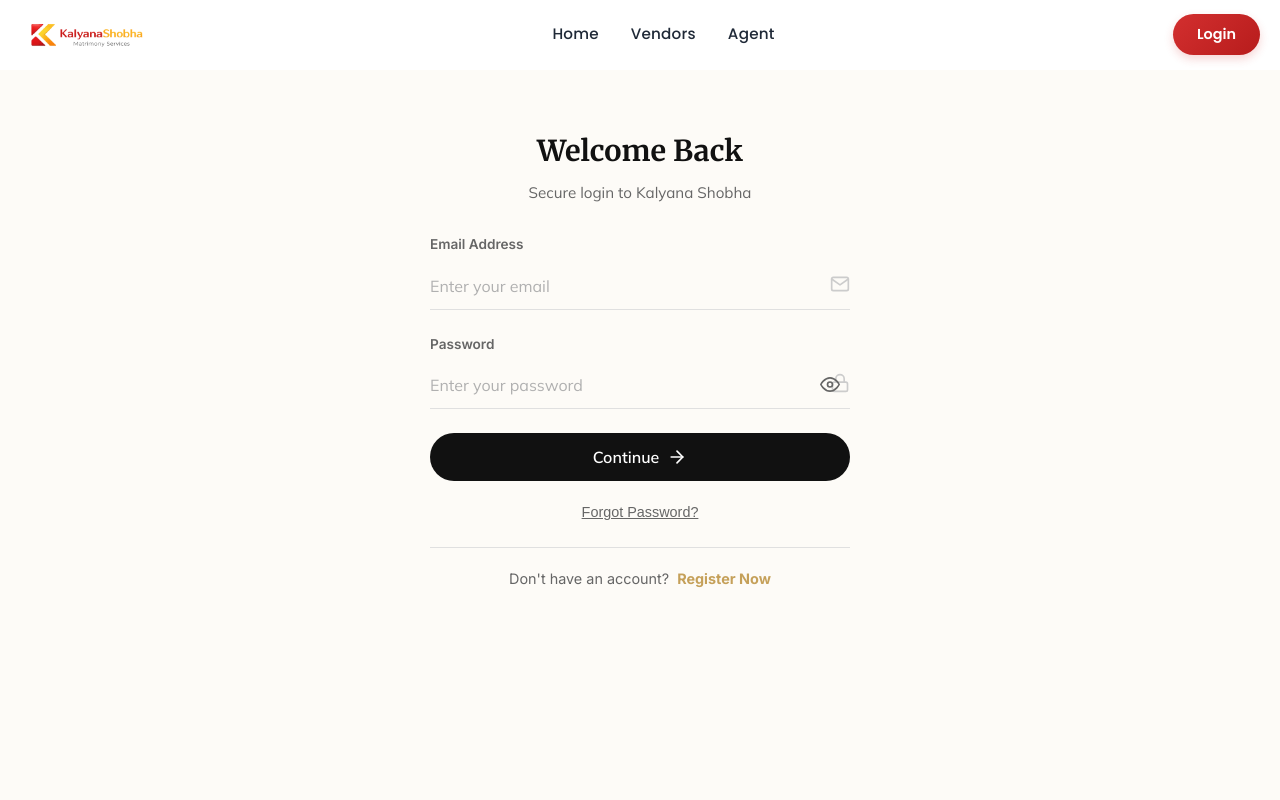
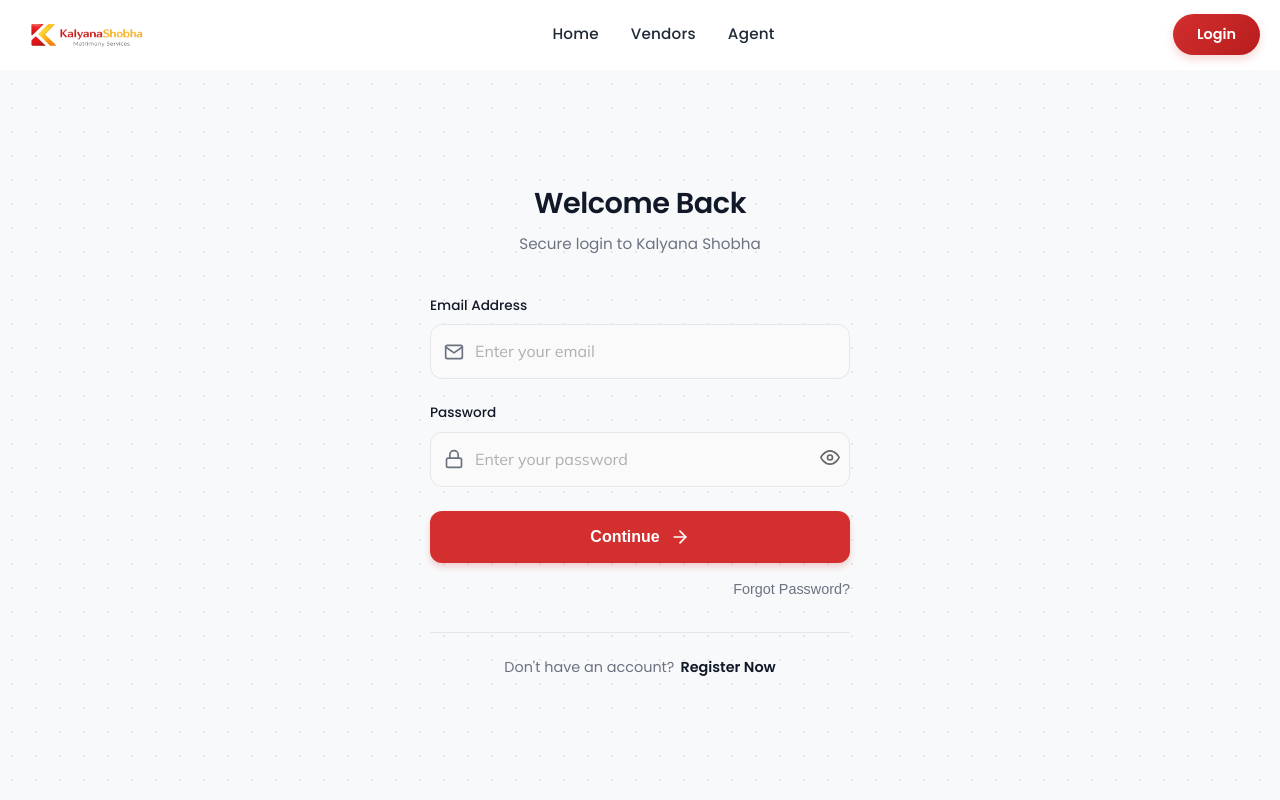
Before and after one commit to Naveen01-alt/kalyanashobha, a React (Vite) app: page /login in a window 1280 px wide. Built offline with nearby package versions, Linux system fonts and the light colour scheme.

Commit message:
Update Login.css

```diff
--- a/src/User/Pages/Login/Login.css
+++ b/src/User/Pages/Login/Login.css
@@ -1,63 +1,74 @@
-@import url('https://fonts.googleapis.com/css2?family=Merriweather:ital,wght@0,300;0,400;0,700;1,400&family=Mulish:wght@300;400;500;600;700&display=swap');
+/* --- 1. CORE VARIABLES (Consistent with Registration/Dashboard) --- */
+@import url('https://fonts.googleapis.com/css2?family=Poppins:wght@300;400;500;600;700&display=swap');
 
 :root {
-  --bg-color: #FDFBF7;
-  --text-primary: #2D2D2D;
-  --text-secondary: #5A5A5A;
-  --accent-color: #C5A059; /* Gold */
-  --accent-hover: #B08D45;
-  --input-border: #E0E0E0;
-  --error-color: #D93025;
-  --radius: 8px;
-  --transition: 0.3s ease;
+  /* Brand Colors */
+  --auth-primary: #D32F2F;        /* Corporate Red */
+  --auth-primary-hover: #b71c1c;
+  --auth-accent: #FFCA28;         /* Luxury Amber */
+
+  /* Neutral Palette */
+  --auth-bg: #F8F9FA;             /* Professional Light Gray */
+  --auth-card: #FFFFFF;           /* Pure White Card */
+  --auth-text-main: #111827;      /* Sharp Black */
+  --auth-text-sub: #6B7280;       /* Muted Slate */
+  --auth-border: #E5E7EB;
+  --auth-input-bg: #FAFAFA;
+
+  /* Metrics */
+  --auth-radius: 12px;
+  --auth-shadow: 0 4px 6px -1px rgba(0, 0, 0, 0.05), 0 2px 4px -1px rgba(0, 0, 0, 0.03);
+  --auth-ease: cubic-bezier(0.4, 0, 0.2, 1);
 }
 
-body {
-  font-family: 'Mulish', sans-serif;
-  background-color: var(--bg-color);
-  margin: 0;
-}
+/* --- 2. LAYOUT & WRAPPER --- */
+.login-wrapper {
+  min-height: 100vh;
+  background-color: var(--auth-bg);
+  /* Optional: Subtle geometric background pattern */
+  background-image: radial-gradient(#E5E7EB 1px, transparent 1px);
+  background-size: 24px 24px;
 
-/* --- LAYOUT --- */
-.login-wrapper {
-  min-height: 90vh;
   display: flex;
   justify-content: center;
   align-items: center;
-  padding: 20px;
+  padding: 100px 20px 40px; /* Top padding clears Navbar */
+  font-family: 'Poppins', sans-serif;
 }
 
+/* --- 3. THE CARD --- */
 .login-card {
-  background: #ffffff;
   width: 100%;
-  max-width: 450px;
-  padding: 40px;
-  border-radius: 12px;
-  box-shadow: 0 10px 30px rgba(0,0,0,0.05); /* Soft premium shadow */
-  border: 1px solid rgba(0,0,0,0.02);
+  max-width: 440px;
+  background: var(--auth-card);
+  padding: 48px 40px;
+  border-radius: var(--auth-radius);
+  box-shadow: var(--auth-shadow);
+  border: 1px solid var(--auth-border);
+  position: relative;
 }
 
-/* --- TYPOGRAPHY --- */
+/* Header Section */
 .brand-header {
   text-align: center;
-  margin-bottom: 30px;
+  margin-bottom: 40px;
 }
 
 .brand-header h2 {
-  font-family: 'Merriweather', serif;
   font-size: 1.8rem;
-  color: var(--text-primary);
-  margin-bottom: 8px;
-  font-weight: 700;
+  font-weight: 600;
+  color: var(--auth-text-main);
+  margin: 0 0 8px 0;
+  letter-spacing: -0.5px;
 }
 
 .subtitle {
   font-size: 0.95rem;
-  color: var(--text-secondary);
-  font-family: 'Mulish', sans-serif;
+  color: var(--auth-text-sub);
+  margin: 0;
 }
 
-/* --- INPUTS (Consistent with Register) --- */
+/* --- 4. FORM ELEMENTS --- */
 .input-group {
   margin-bottom: 24px;
 }
@@ -65,9 +76,9 @@ body {
 .input-group label {
   display: block;
   font-size: 0.85rem;
-  color: var(--text-secondary);
+  font-weight: 500;
+  color: var(--auth-text-main);
   margin-bottom: 8px;
-  font-weight: 600;
 }
 
 .input-wrapper {
@@ -76,258 +87,234 @@ body {
   align-items: center;
 }
 
-input {
+.input-wrapper input {
   width: 100%;
-  padding: 12px 0;
-  padding-right: 30px; /* Space for icon */
-  font-family: 'Merriweather', serif;
-  font-size: 1.1rem;
-  color: var(--text-primary);
-  background: transparent;
-  border: none;
-  border-bottom: 1px solid var(--input-border);
-  border-radius: 0;
-  transition: border-color var(--transition);
+  padding: 14px 16px 14px 44px; /* Left padding for icon */
+  border: 1.5px solid var(--auth-border);
+  border-radius: var(--auth-radius);
+  font-family: inherit;
+  font-size: 1rem;
+  color: var(--auth-text-main);
+  background: var(--auth-input-bg);
+  transition: all 0.2s var(--auth-ease);
 }
 
-input:focus {
-  outline: none;
-  border-bottom-color: var(--accent-color);
+/* Icon Position inside input */
+.input-icon {
+  position: absolute;
+  left: 14px;
+  color: var(--auth-text-sub);
+  display: flex;
+  align-items: center;
+  pointer-events: none; /* Allows click-through to input */
 }
 
-.input-icon {
-  position: absolute;
-  right: 0;
-  color: #ccc;
-  pointer-events: none;
+.input-wrapper input:focus {
+  outline: none;
+  border-color: var(--auth-text-main); /* Black border on focus (Minimal) */
+  background: #fff;
+  box-shadow: 0 0 0 4px rgba(0, 0, 0, 0.03);
 }
 
-input:focus + .input-icon {
-  color: var(--accent-color);
+.input-wrapper input:focus + .input-icon {
+  color: var(--auth-text-main);
 }
 
-/* --- BUTTONS --- */
+/* --- 5. BUTTONS --- */
 .login-btn {
   width: 100%;
-  background: var(--text-primary);
-  color: #fff;
+  padding: 16px;
+  background: var(--auth-primary);
+  color: white;
   border: none;
-  padding: 14px;
+  border-radius: var(--auth-radius);
   font-size: 1rem;
   font-weight: 600;
-  border-radius: 30px;
   cursor: pointer;
   display: flex;
   align-items: center;
   justify-content: center;
   gap: 10px;
-  transition: var(--transition);
-  font-family: 'Mulish', sans-serif;
+  transition: all 0.2s;
+  box-shadow: 0 4px 6px rgba(211, 47, 47, 0.2);
 }
 
-.login-btn:hover {
-  background: black;
-  transform: translateY(-2px);
-  box-shadow: 0 5px 15px rgba(0,0,0,0.1);
+.login-btn:hover:not(:disabled) {
+  background: var(--auth-primary-hover);
+  transform: translateY(-1px);
+  box-shadow: 0 6px 12px rgba(211, 47, 47, 0.3);
 }
 
 .login-btn:disabled {
   opacity: 0.7;
   cursor: not-allowed;
-  transform: none;
 }
 
+/* Secondary Links (Forgot Password) */
 .footer-links {
-  margin-top: 20px;
-  text-align: center;
+  margin-top: 16px;
+  text-align: right;
 }
 
 .link-btn {
   background: none;
   border: none;
-  color: var(--text-secondary);
+  color: var(--auth-text-sub);
   font-size: 0.9rem;
   cursor: pointer;
-  text-decoration: underline;
+  padding: 0;
   transition: color 0.2s;
 }
 
 .link-btn:hover {
-  color: var(--accent-color);
+  color: var(--auth-primary);
+  text-decoration: underline;
 }
 
-.link-btn.small {
-  font-size: 0.8rem;
+/* Register Section */
+.register-section {
+  margin-top: 32px;
+  padding-top: 24px;
+  border-top: 1px solid var(--auth-border);
+  text-align: center;
+  font-size: 0.9rem;
+  color: var(--auth-text-sub);
 }
 
-/* --- OTP STYLING --- */
+.register-link {
+  color: var(--auth-text-main);
+  font-weight: 600;
+  text-decoration: none;
+  margin-left: 6px;
+  transition: color 0.2s;
+}
+
+.register-link:hover {
+  color: var(--auth-primary);
+}
+
+/* --- 6. OTP INPUTS --- */
 .otp-section {
   text-align: center;
 }
 
 .otp-instruction {
   font-size: 0.95rem;
-  color: var(--text-secondary);
-  margin-bottom: 30px;
+  color: var(--auth-text-sub);
+  margin-bottom: 24px;
   line-height: 1.5;
+}
+
+.otp-instruction strong {
+  color: var(--auth-text-main);
 }
 
 .otp-container {
   display: flex;
-  justify-content: space-between;
   gap: 10px;
-  margin-bottom: 30px;
+  justify-content: center;
+  margin-bottom: 24px;
 }
 
 .otp-input {
-  width: 45px !important; /* Force width */
-  height: 50px;
+  width: 48px;
+  height: 56px;
+  border: 1.5px solid var(--auth-border);
+  border-radius: 8px;
   text-align: center;
-  padding: 0;
-  font-size: 1.5rem;
-  border: 1px solid var(--input-border); /* Box style for OTP */
-  border-radius: 8px !important;
-  background: #FAFAFA;
+  font-size: 1.2rem;
+  font-weight: 600;
+  background: var(--auth-input-bg);
+  color: var(--auth-text-main);
+  transition: all 0.2s;
 }
 
 .otp-input:focus {
-  border-color: var(--accent-color);
+  outline: none;
+  border-color: var(--auth-primary);
   background: #fff;
-  box-shadow: 0 0 0 2px rgba(197, 160, 89, 0.1);
+  transform: translateY(-2px);
 }
 
-/* --- ERROR MESSAGES --- */
+/* --- 7. ALERTS & SPINNERS --- */
 .error-banner {
-  background: #ffebee;
-  color: var(--error-color);
-  padding: 10px;
-  font-size: 0.85rem;
-  border-radius: 6px;
-  margin-bottom: 20px;
+  background-color: #FEF2F2;
+  color: #DC2626;
+  border: 1px solid #FECACA;
+  padding: 12px;
+  border-radius: 8px;
+  font-size: 0.9rem;
+  margin-bottom: 24px;
   text-align: center;
+  display: flex;
+  align-items: center;
+  justify-content: center;
 }
 
-/* --- ANIMATION --- */
+.spinner-sm {
+  width: 16px;
+  height: 16px;
+  border: 2px solid rgba(255,255,255,0.3);
+  border-top-color: #fff;
+  border-radius: 50%;
+  animation: spin 0.8s linear infinite;
+}
+
+@keyframes spin { to { transform: rotate(360deg); } }
+
+/* Fade Animation */
 .fade-in {
-  animation: fadeIn 0.5s ease-out forwards;
+  animation: fadeIn 0.5s ease-out;
 }
 
 @keyframes fadeIn {
-  from { opacity: 0; transform: translateY(20px); }
+  from { opacity: 0; transform: translateY(10px); }
   to { opacity: 1; transform: translateY(0); }
 }
 
-/* --- MOBILE RESPONSIVE --- */
+/* --- 8. MOBILE RESPONSIVENESS --- */
 @media (max-width: 480px) {
+  .login-wrapper {
+    padding: 80px 16px 40px; /* Reduced padding */
+  }
+
   .login-card {
-    padding: 25px 20px;
-    box-shadow: none; /* Cleaner look on mobile */
-    background: transparent;
+    padding: 32px 24px;
   }
 
   .brand-header h2 {
-    font-size: 1.6rem;
+    font-size: 1.5rem; /* Smaller heading */
+  }
+
+  .subtitle {
+    font-size: 0.85rem;
+  }
+
+  .input-group label {
+    font-size: 0.8rem;
+  }
+
+  .input-wrapper input {
+    font-size: 0.95rem; /* Slightly smaller text */
+    padding: 12px 14px 12px 40px; /* Adjusted padding */
+  }
+
+  .login-btn {
+    padding: 14px;
+    font-size: 0.95rem;
   }
 
   .otp-container {
-    gap: 5px;
+    gap: 6px; /* Tighter gap for OTP inputs */
   }
 
   .otp-input {
-    width: 40px !important;
-    height: 45px;
-    font-size: 1.2rem;
+    width: 40px;
+    height: 48px;
+    font-size: 1rem;
+  }
+
+  .register-section {
+    font-size: 0.85rem;
   }
 }
-/* --- REGISTRATION LINK SECTION --- */
-.register-section {
-  margin-top: 25px;
-  padding-top: 20px;
-  border-top: 1px solid var(--input-border);
-  text-align: center;
-  display: flex;
-  justify-content: center;
-  align-items: center;
-  gap: 8px;
-}
-
-.register-text {
-  font-size: 0.9rem;
-  color: var(--text-secondary);
-}
-
-.register-link {
-  font-size: 0.9rem;
-  font-weight: 700;
-  color: var(--accent-color); /* Uses the gold accent */
-  text-decoration: none;
-  transition: color 0.3s ease;
-}
-
-.register-link:hover {
-  color: var(--accent-hover);
-  text-decoration: underline;
-}
-
-/* --- Loading Spinner Animation --- */
-@keyframes spin {
-  to { transform: rotate(360deg); }
-}
-
-.spinner-sm {
-  width: 18px;
-  height: 18px;
-  border: 2px solid rgba(255, 255, 255, 0.3);
-  border-top-color: #ffffff;
-  border-radius: 50%;
-  animation: spin 0.8s linear infinite;
-  display: inline-block;
-  margin-right: 8px;
-  vertical-align: middle;
-}
-
-/* Ensure button content stays centered when loading */
-.login-btn {
-  display: flex;
-  align-items: center;
-  justify-content: center;
-  gap: 8px; /* Space between spinner and text */
-}
-
-/* Optional: Slight opacity when disabled */
-.login-btn:disabled {
-  opacity: 0.7;
-  cursor: not-allowed;
-}
-
-
-/* --- Loading Spinner Animation --- */
-@keyframes spin {
-  to { transform: rotate(360deg); }
-}
-
-.spinner-sm {
-  width: 18px;
-  height: 18px;
-  border: 2px solid rgba(255, 255, 255, 0.3);
-  border-top-color: #ffffff;
-  border-radius: 50%;
-  animation: spin 0.8s linear infinite;
-  display: inline-block;
-  margin-right: 8px;
-  vertical-align: middle;
-}
-
-/* Ensure button content stays centered when loading */
-.login-btn {
-  display: flex;
-  align-items: center;
-  justify-content: center;
-  gap: 8px; /* Space between spinner and text */
-}
-
-/* Optional: Slight opacity when disabled */
-.login-btn:disabled {
-  opacity: 0.7;
-  cursor: not-allowed;
-}
```
